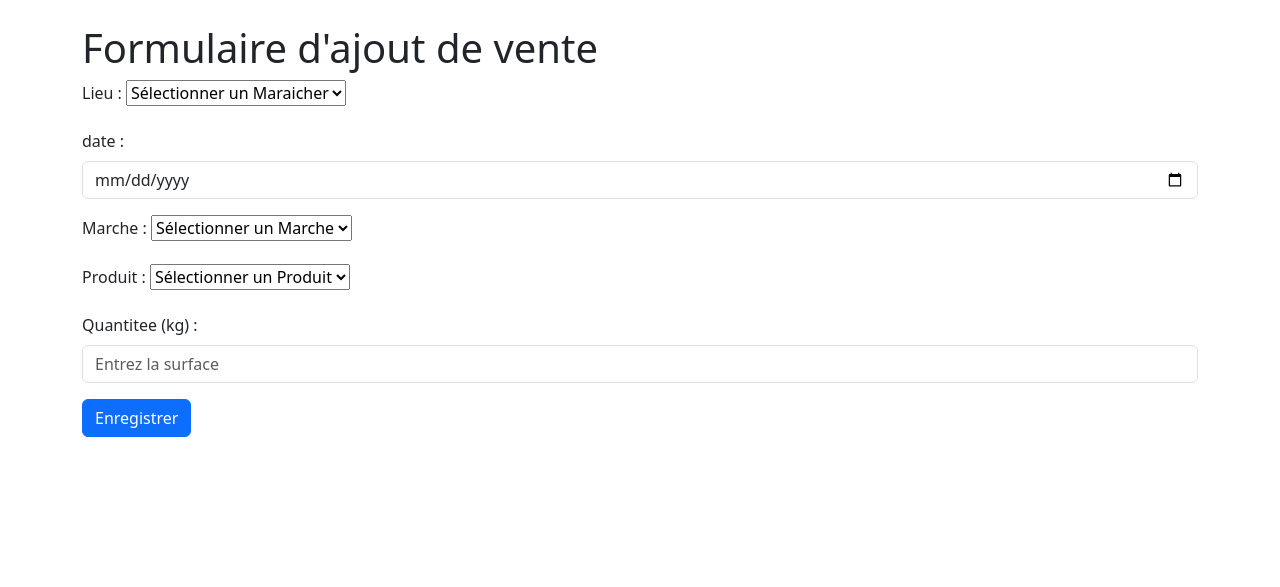
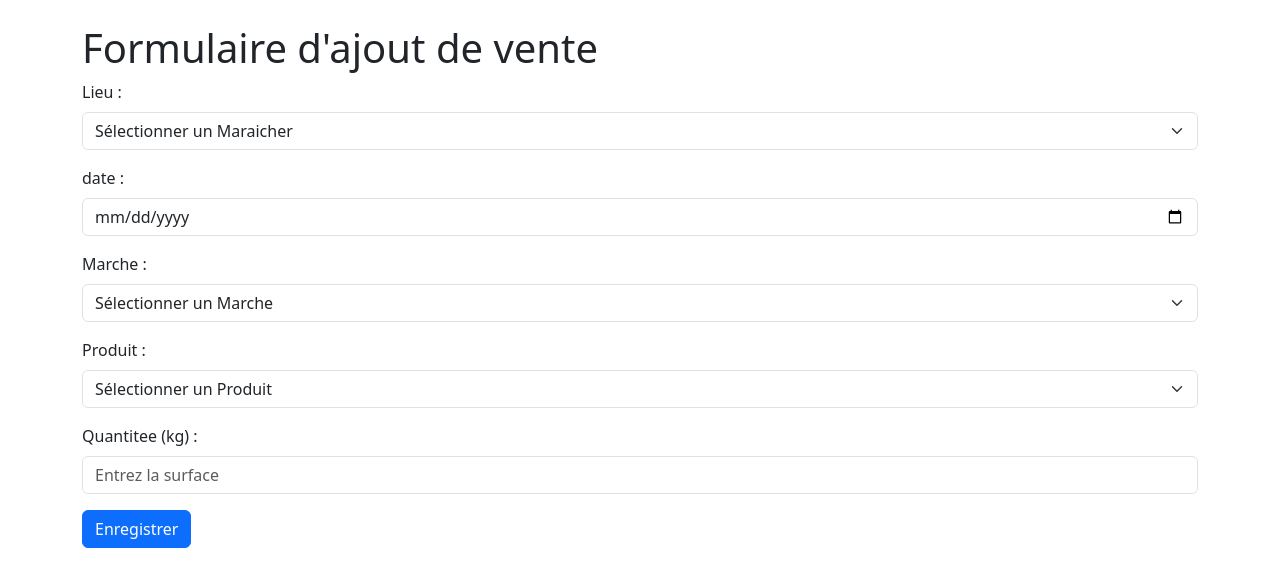
Before and after one commit to bdidier3/SAE1_04, a Flask app: page /ventes/add in a window 1280 px wide. Shown: the top 587 px of the page. Run offline with Flask 3, Linux system fonts and the light colour scheme; data comes from the database, SQL or seed files in the repository.

Commit message:
leger changement

```diff
--- a/templates/typemarche/add_typemarche.html
+++ b/templates/typemarche/add_typemarche.html
@@ -26,7 +26,7 @@
     <!-- Champ pour le Lieu -->
     <div class="mb-3">
         <label for="id_lieu" class="form-label">Lieu :</label>
-        <select name="id_lieu" required>
+        <select name="id_lieu" id="id_lieu" required class="form-select">
             <option value="">Sélectionner un Lieu</option>
                 {% for lieu in lieux %}
             <option value="{{ lieu.id_lieu }}"> {{ lieu.Libelle_lieu }} </option>
@@ -42,6 +42,8 @@
                id="nombre_place_type_marche"
                placeholder="Entrez le nombre de places"
                required
+               min="0"
+               step="1"
                value="{{ type_marche['nombre_place_type_marche'] }}"
                name="nombre_place_type_marche">
     </div>
@@ -54,6 +56,8 @@
                id="surface_type_marche"
                placeholder="Entrez la surface"
                required
+               min="0"
+               step="0.01"
                value="{{ type_marche['surface_type_marche'] }}"
                name="surface_type_marche">
     </div>
--- a/templates/typemarche/edit_typemarche.html
+++ b/templates/typemarche/edit_typemarche.html
@@ -46,6 +46,8 @@
                id="nombre_place_type_marche"
                placeholder="Entrez le nombre de places"
                required
+               min="0"
+               step="1"
                value="{{ type_marche['nombre_place_type_marche'] }}"
                name="nombre_place_type_marche">
     </div>
@@ -58,6 +60,8 @@
                id="surface_type_marche"
                placeholder="Entrez la surface"
                required
+               min="0"
+               step="0.01"
                value="{{ type_marche['surface_type_marche'] }}"
                name="surface_type_marche">
     </div>
--- a/templates/ventes/add_ventes.html
+++ b/templates/ventes/add_ventes.html
@@ -15,7 +15,7 @@
 
     <div class="mb-3">
         <label for="id_maraicher" class="form-label">Lieu :</label>
-        <select name="id_maraicher" id="id_maraicher" required>
+        <select name="id_maraicher" id="id_maraicher" class="form-select" required>
             <option value="">Sélectionner un Maraicher</option>
                 {% for mec in maraicher %}
             <option value="{{ mec.id_maraicher }}"> {{ mec.nom }} </option>
@@ -38,7 +38,7 @@
     <!-- Champ pour le Nombre de places -->
     <div class="mb-3">
         <label for="id_type_marche" class="form-label">Marche :</label>
-        <select name="id_type_marche" id="id_type_marche" required>
+        <select name="id_type_marche" id="id_type_marche" class="form-select" required>
             <option value="">Sélectionner un Marche</option>
                 {% for marche in type_marche %}
             <option value="{{ marche.id_type_marche }}"> {{ marche.Libelle_type_marche }} </option>
@@ -48,7 +48,7 @@
 
     <div class="mb-3">
         <label for="id_produit" class="form-label">Produit :</label>
-        <select name="id_produit" id="id_produit" required>
+        <select name="id_produit" id="id_produit" class="form-select" required>
             <option value="">Sélectionner un Produit</option>
                 {% for prod in produit %}
             <option value="{{ prod.id_produit }}"> {{ prod.libelle_produit }} </option>
@@ -63,6 +63,8 @@
                class="form-control"
                id="quantitee"
                placeholder="Entrez la surface"
+               min="0"
+               step="0.01"
                required
                value="{{ ventes['quantitee'] }}"
                name="quantitee">
--- a/templates/ventes/edit_ventes.html
+++ b/templates/ventes/edit_ventes.html
@@ -70,6 +70,8 @@
                id="quantitee"
                placeholder="Entrez la quantitee"
                required
+               min="0"
+               step="0.01"
                value="{{ ventes['quantitee'] }}"
                name="quantitee">
     </div>
```
